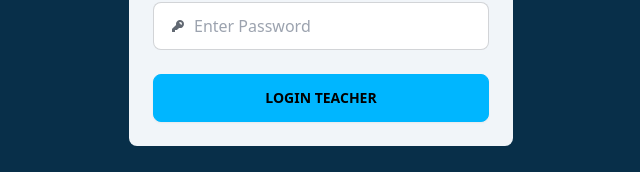
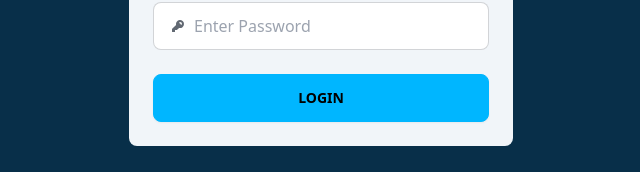
Before and after one commit to it27427/school-management-system, a React (Vite) app in the folder views/: page /teacher-login in a window 1280 px wide. Shown: the part 428-600 px from the top of the page, without its empty margins (319-959 px from the left). Built offline with nearby package versions, Linux system fonts and the light colour scheme.

Commit message:
Login Form Updated

```diff
--- a/views/src/components/AdminLoginForm.jsx
+++ b/views/src/components/AdminLoginForm.jsx
@@ -1,4 +1,5 @@
 import { useState } from 'react';
+import { useNavigate } from 'react-router-dom';
 
 import Button from '@/components/Button';
 import Form from '@/components/Form';
@@ -7,16 +8,17 @@ import InputField from '@/components/InputField';
 const AdminLoginForm = () => {
   const [email, setEmail] = useState('');
   const [password, setPassword] = useState('');
+  const navigate = useNavigate();
 
   const handleSubmit = (e) => {
     e.preventDefault();
+    navigate('/admin/dashboard');
     console.log('User login', email, password);
   };
 
   return (
     <Form
       onSubmit={handleSubmit}
-      action='/admin/dashboard'
       method='POST'
       className='flex flex-col gap-6 bg-slate-100 p-4 rounded-lg w-80 md:w-96 mx-auto md:p-6'
     >
@@ -72,7 +74,7 @@ const AdminLoginForm = () => {
         type='submit'
         className='btn btn-info text-md uppercase font-bold'
       >
-        Login Admin
+        Login
       </Button>
     </Form>
   );
--- a/views/src/components/StudentLoginForm.jsx
+++ b/views/src/components/StudentLoginForm.jsx
@@ -1,4 +1,5 @@
 import { useState } from 'react';
+import { useNavigate } from 'react-router-dom';
 
 import Button from '@/components/Button';
 import Form from '@/components/Form';
@@ -7,16 +8,17 @@ import InputField from '@/components/InputField';
 const StudentLoginForm = () => {
   const [email, setEmail] = useState('');
   const [password, setPassword] = useState('');
+  const navigate = useNavigate();
 
   const handleSubmit = (e) => {
     e.preventDefault();
+    navigate('/student/dashboard');
     console.log('User login', email, password);
   };
 
   return (
     <Form
       onSubmit={handleSubmit}
-      action='/student/dashboard'
       method='POST'
       className='flex flex-col gap-6 bg-slate-100 p-4 rounded-lg w-80 md:w-96 mx-auto md:p-6'
     >
@@ -72,7 +74,7 @@ const StudentLoginForm = () => {
         type='submit'
         className='btn btn-info text-md uppercase font-bold'
       >
-        Login Student
+        Login
       </Button>
     </Form>
   );
--- a/views/src/components/TeacherLoginForm.jsx
+++ b/views/src/components/TeacherLoginForm.jsx
@@ -1,4 +1,5 @@
 import { useState } from 'react';
+import { useNavigate } from 'react-router-dom';
 
 import Button from '@/components/Button';
 import Form from '@/components/Form';
@@ -7,16 +8,17 @@ import InputField from '@/components/InputField';
 const TeacherLoginForm = () => {
   const [email, setEmail] = useState('');
   const [password, setPassword] = useState('');
+  const navigate = useNavigate();
 
   const handleSubmit = (e) => {
     e.preventDefault();
+    navigate('/teacher/dashboard');
     console.log('User login', email, password);
   };
 
   return (
     <Form
       onSubmit={handleSubmit}
-      action='/teacher/dashboard'
       method='POST'
       className='flex flex-col gap-6 bg-slate-100 p-4 rounded-lg w-80 md:w-96 mx-auto md:p-6'
     >
@@ -72,7 +74,7 @@ const TeacherLoginForm = () => {
         type='submit'
         className='btn btn-info text-md uppercase font-bold'
       >
-        Login Teacher
+        Login
       </Button>
     </Form>
   );
```
